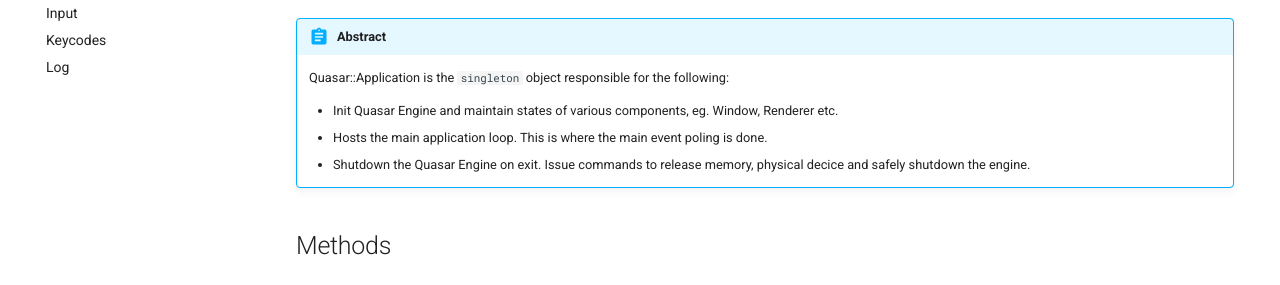
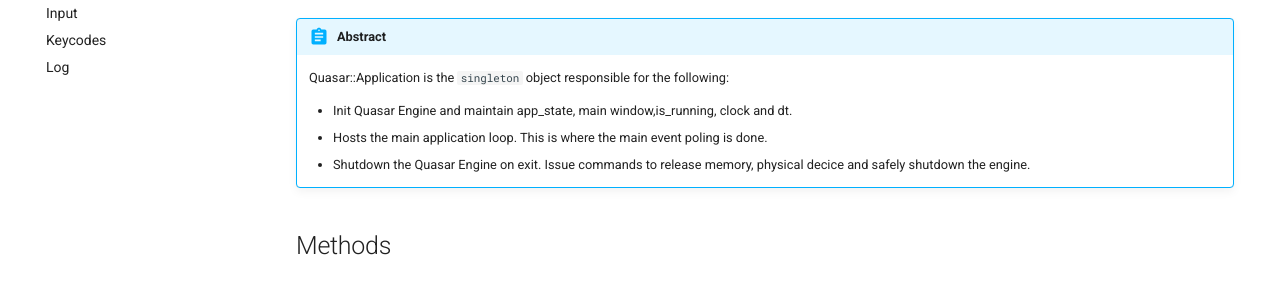
Before and after one commit to Rounak-Paul/QuasarDocs, an MkDocs documentation site: the page built from docs/Core/Application.md, in a window 1280 px wide and 900 px high. Shown: the part 370-655 px from the top of the window. Built offline with MkDocs 1.6.1 and Material for MkDocs 9.7.7, drawn with Linux system fonts in a browser that asks for light colours.

Commit message:
modified:   docs/Core/Application.md

```diff
--- a/docs/Core/Application.md
+++ b/docs/Core/Application.md
@@ -11,7 +11,7 @@
 !!! abstract
     Quasar::Application is the `singleton` object responsible for the following:
 
-    * Init Quasar Engine and maintain states of various components, eg. Window, Renderer etc.
+    * Init Quasar Engine and maintain app_state, main window,is_running, clock and dt.
     * Hosts the main application loop. This is where the main event poling is done.
     * Shutdown the Quasar Engine on exit. Issue commands to release memory, physical decice and safely shutdown the engine.
 
```
